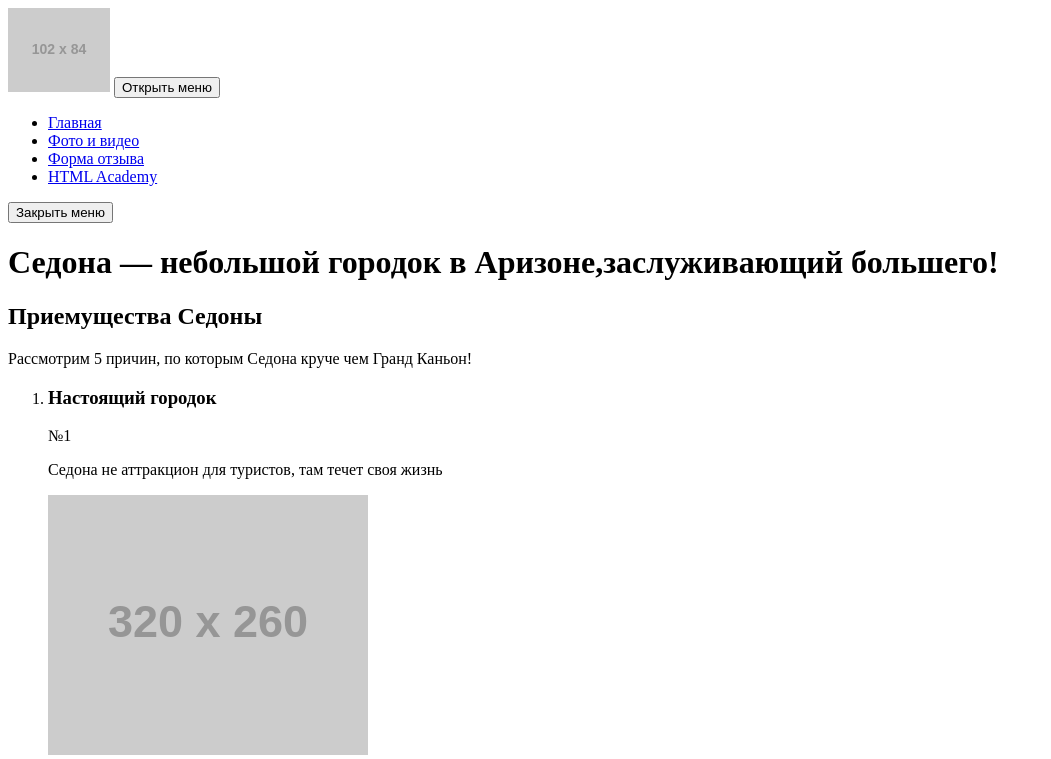
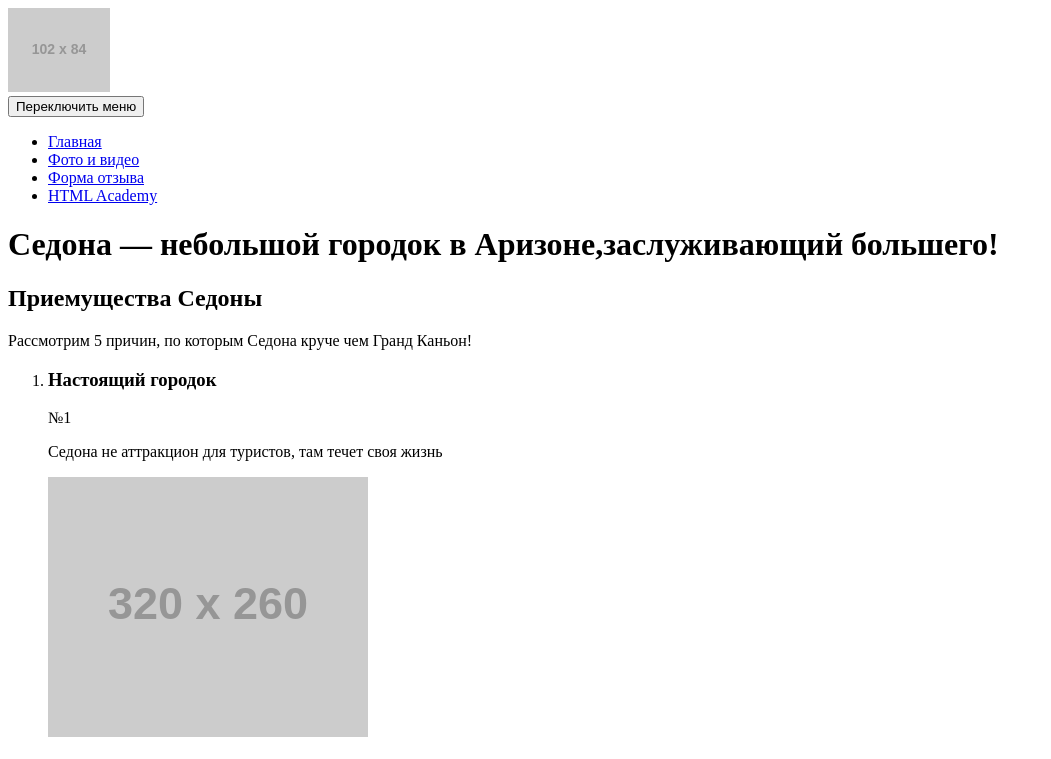
Before and after one commit to Astya965/518103-sedona-17, a plain HTML site: page source/index.html in a window 1280 px wide. Shown: the top 759 px of the page, without its empty margins (0-1051 px from the left). Drawn offline with Linux system fonts and the light colour scheme; placeholder pictures from the web are drawn by us.

Commit message:
Исправила header главной страницы

```diff
--- a/source/index.html
+++ b/source/index.html
@@ -6,12 +6,12 @@
   </head>
   <body>
     <header class="page-header">
+      <a class="main-nav__logo site-logo">
+        <img class="site-logo__image" src="http://placehold.it/102x84" width="102" height="84" alt="Логотип - сайта Седона">
+      </a>
       <nav class="main-nav">
-        <a class="main-nav__logo site-logo">
-          <img class="site-logo__image" src="http://placehold.it/102x84" width="102" height="84" alt="Логотип - сайта Седона">
-        </a>
         <button class="main-nav__toggle" type="button">
-          <span class="visually-hidden">Открыть меню</span>
+          <span class="visually-hidden">Переключить меню</span>
         </button>
         <ul class="main-nav__list site-list">
           <li class="site-list__item">
@@ -27,9 +27,6 @@
             <a class="site-list__link" href="https://htmlacademy.ru/intensive/adaptive">HTML Academy</a>
           </li>
         </ul>
-        <button class="main-nav__close" type="button">
-          <span class="visually-hidden">Закрыть меню</span>
-        </button>
       </nav>
     </header>
     <main class="page-main">
```
